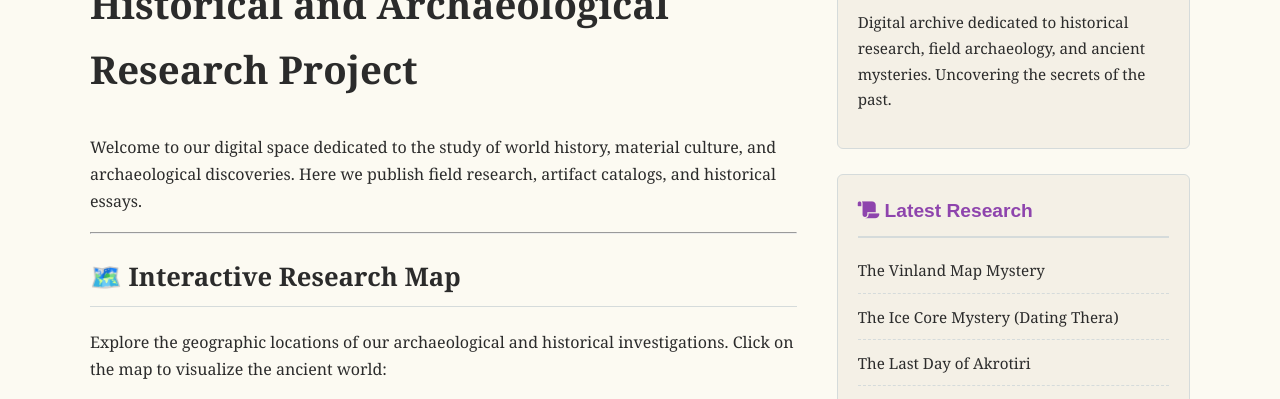
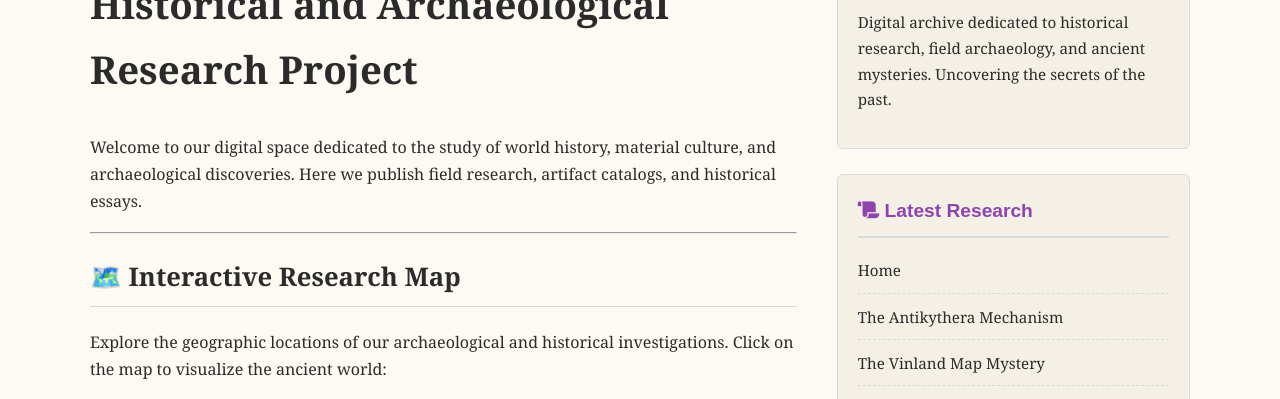
Before and after one commit to history-archaeology-project/history-archaeology-project.github.io, a Jekyll site: the page built from index.md, in a window 1280 px wide and 900 px high, scrolled down 345 px, cut to the strip 0-399 px from the top of the window. Built offline with Jekyll 4.4.1, drawn with Linux system fonts in a browser that asks for light colours; comment, search, counter and statistics services are not loaded.

Commit message:
Update default.html

```diff
--- a/_layouts/default.html
+++ b/_layouts/default.html
@@ -87,6 +87,8 @@
                 <div class="sidebar-widget recent-posts">
                     <h3><i class="fas fa-scroll"></i> Latest Research</h3>
                     <ul>
+                        <li><a href="/">Home</a></li>
+<li><a href="/articles/antikythera-mechanism">The Antikythera Mechanism</a></li>
                         <li><a href="/articles/vinland-map-mystery">The Vinland Map Mystery</a></li>
                         <li><a href="/articles/ice-core-mystery">The Ice Core Mystery (Dating Thera)</a></li>
                         <li><a href="/articles/last-day-of-akrotiri">The Last Day of Akrotiri</a></li>
```
